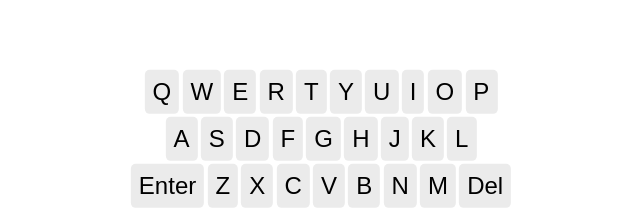
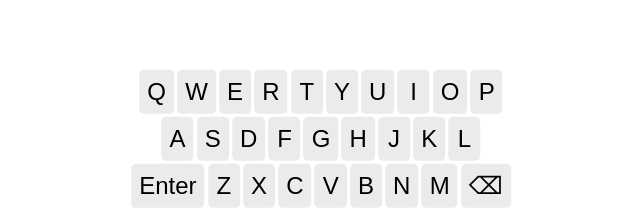
Before and after one commit to James11T/Vordle, a React (Create React App) app: page / in a window 1280 px wide. Shown: the part 587-797 px from the top of the page, without its empty margins (319-959 px from the left). Built offline with nearby package versions, Linux system fonts and the light colour scheme.

Commit message:
updated keyboards

```diff
--- a/src/components/Key/Key.module.css
+++ b/src/components/Key/Key.module.css
@@ -1,11 +1,13 @@
 .key {
   padding: 0.5rem;
+  min-width: 2rem;
   border: none;
   border-radius: 0.3rem;
   background: rgb(235, 235, 235);
   font-size: 1.5rem;
   cursor: pointer;
   transition: background-color 25ms;
+  color: black;
 }
 
 .key:hover {
--- a/src/components/Keyboard/Keyboard.js
+++ b/src/components/Keyboard/Keyboard.js
@@ -66,7 +66,7 @@ const Keyboard = ({ onKeyPress, onSubmit, onBackspace }) => {
         <Key onClick={handleKeyClick}>B</Key>
         <Key onClick={handleKeyClick}>N</Key>
         <Key onClick={handleKeyClick}>M</Key>
-        <Key onClick={handleBackspace}>Del</Key>
+        <Key onClick={handleBackspace}>⌫</Key>
       </div>
     </div>
   );
```
